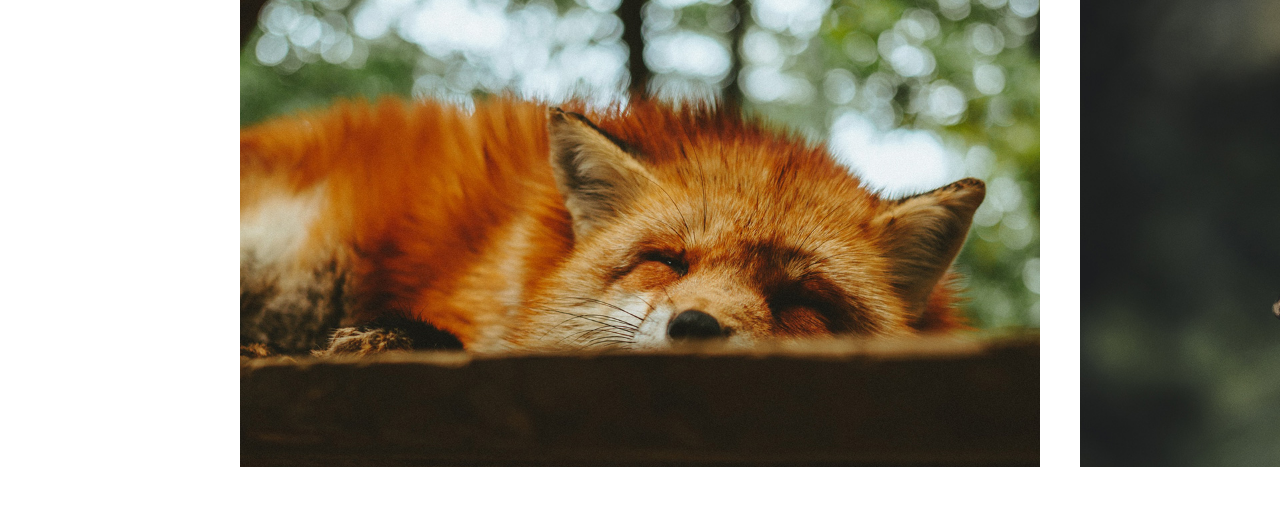
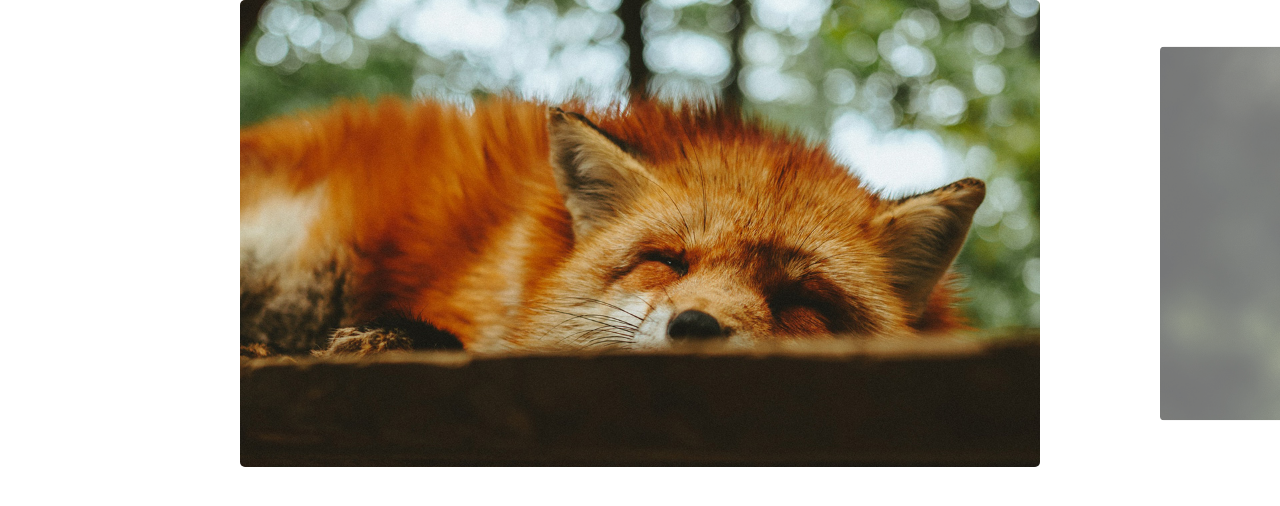
Before and after one commit to LuisCarlos-git/slide-js, a plain HTML site: page index.html in a window 1280 px wide. Drawn offline with Linux system fonts and the light colour scheme.

Commit message:
resize event

```diff
--- a/css/style.css
+++ b/css/style.css
@@ -21,13 +21,23 @@ img {
   display: flex;
 }
 
+.slide:hover {
+  will-change: transform;
+}
+
 .slide li {
   flex-shrink: 0;
   width: 80vw;
   max-width: 800px;
   margin: 0 20px;
+  opacity: 0.6;
+  transform: scale(0.8);
+  transition: 0.3s;
+  border-radius: 5px;
+  overflow: hidden;
 }
 
-/* .slide {
-  transform: translate3d(-1417px, 0, 0);
-} */
+.slide li.active {
+  opacity: 1;
+  transform: scale(1);
+}
--- a/js/script.js
+++ b/js/script.js
@@ -3,4 +3,3 @@ import Slide from "./slide.js";
 const slide = new Slide(".slide", ".slide-wrapper");
 
 slide.init();
-slide.changeSlide(0);
--- a/js/slide.js
+++ b/js/slide.js
@@ -1,8 +1,11 @@
+import debounce from "./debounce.js";
+
 export default class Slide {
   constructor(slide, wrapper) {
     this.slide = document.querySelector(slide);
     this.wrapper = document.querySelector(wrapper);
     this.dist = { finalPosition: 0, startX: 0, movement: 0 };
+    this.activeClass = "active";
   }
 
   transition(active) {
@@ -61,7 +64,6 @@ export default class Slide {
   }
 
   activeNextSlide() {
-    console.log(this.index);
     if (this.index.next !== null) this.changeSlide(this.index.next);
   }
 
@@ -92,6 +94,7 @@ export default class Slide {
     this.moveSlide(activeSlide.position);
     this.slideIndexNav(index);
     this.dist.finalPosition = activeSlide.position;
+    this.changeActiveClass();
   }
 
   slidePosition(item) {
@@ -111,10 +114,29 @@ export default class Slide {
     });
   }
 
+  changeActiveClass() {
+    this.slideArray.forEach((item) =>
+      item.slide.classList.remove(this.activeClass)
+    );
+    this.slideArray[this.index.active].slide.classList.add(this.activeClass);
+  }
+
+  onResize() {
+    setTimeout(() => {
+      this.slidesConfig();
+      this.changeSlide(this.index.active);
+    }, 1000);
+  }
+
+  addResizeEvent() {
+    window.addEventListener("resize", this.onResize);
+  }
+
   bindEvents() {
     this.onStart = this.onStart.bind(this);
     this.onMove = this.onMove.bind(this);
     this.onEnd = this.onEnd.bind(this);
+    this.onResize = debounce(this.onResize.bind(this), 200);
   }
 
   init() {
@@ -122,6 +144,8 @@ export default class Slide {
     this.transition(true);
     this.addSlideEvents();
     this.slidesConfig();
+    this.addResizeEvent();
+    this.changeSlide(0);
     return this;
   }
 }
```
